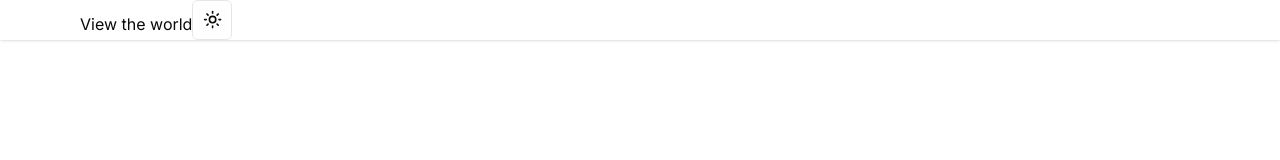
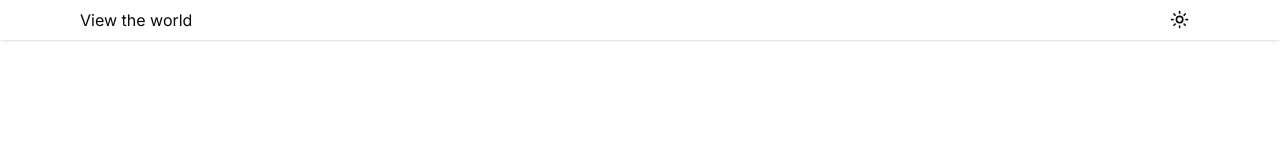
Before and after one commit to Jackie733/vtw, a Next.js app: page / in a window 1280 px wide. Shown: the top 160 px of the page. Built offline with nearby package versions, Linux system fonts and the light colour scheme.

Commit message:
chore: vtw app header

```diff
--- a/components/ModeToggle.tsx
+++ b/components/ModeToggle.tsx
@@ -13,28 +13,25 @@ import {
 } from "@/components/ui/dropdown-menu";
 
 export function ModeToggle() {
-  const { setTheme } = useTheme();
+  const { setTheme, theme } = useTheme();
 
   return (
-    <DropdownMenu>
-      <DropdownMenuTrigger asChild>
-        <Button variant="outline" size="icon">
-          <Sun className="h-[1.2rem] w-[1.2rem] rotate-0 scale-100 transition-all dark:-rotate-90 dark:scale-0" />
-          <Moon className="absolute h-[1.2rem] w-[1.2rem] rotate-90 scale-0 transition-all dark:rotate-0 dark:scale-100" />
-          <span className="sr-only">Toggle theme</span>
-        </Button>
-      </DropdownMenuTrigger>
-      <DropdownMenuContent align="end">
-        <DropdownMenuItem onClick={() => setTheme("light")}>
-          Light
-        </DropdownMenuItem>
-        <DropdownMenuItem onClick={() => setTheme("dark")}>
-          Dark
-        </DropdownMenuItem>
-        <DropdownMenuItem onClick={() => setTheme("system")}>
-          System
-        </DropdownMenuItem>
-      </DropdownMenuContent>
-    </DropdownMenu>
+    <Button
+      variant="ghost"
+      size="icon"
+      onClick={() =>
+        setTheme(() => {
+          if (theme === "dark") {
+            return "light";
+          } else {
+            return "dark";
+          }
+        })
+      }
+    >
+      <Sun className="h-[1.2rem] w-[1.2rem] rotate-0 scale-100 transition-all dark:-rotate-90 dark:scale-0" />
+      <Moon className="absolute h-[1.2rem] w-[1.2rem] rotate-90 scale-0 transition-all dark:rotate-0 dark:scale-100" />
+      <span className="sr-only">Toggle theme</span>
+    </Button>
   );
 }
--- a/components/Navbar.tsx
+++ b/components/Navbar.tsx
@@ -2,8 +2,8 @@ import { ModeToggle } from "./ModeToggle";
 
 export default function Navbar() {
   return (
-    <header className="dark:bg-stone-90 fixed top-0 z-50 mx-auto w-full bg-white px-4 shadow sm:px-20 dark:border-b dark:border-stone-600">
-      View the world
+    <header className="dark:bg-stone-90 fixed top-0 z-50 mx-auto flex w-full items-center px-4 shadow dark:border-b dark:border-stone-600 sm:px-20">
+      <h1 className="flex-1">View the world</h1>
       <ModeToggle />
     </header>
   );
```
